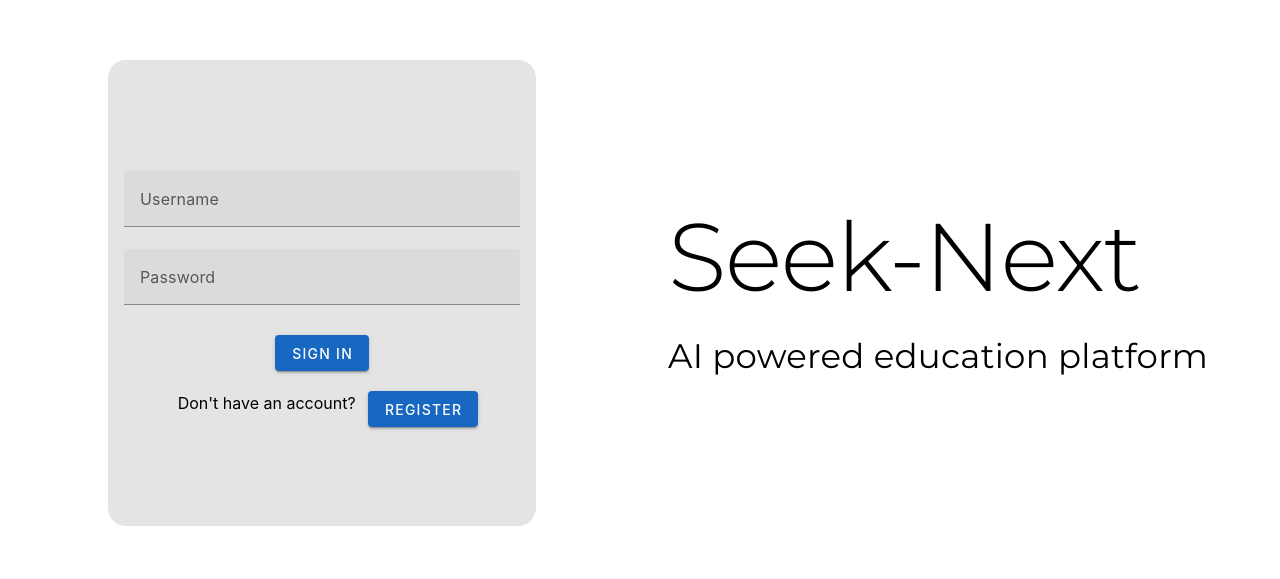
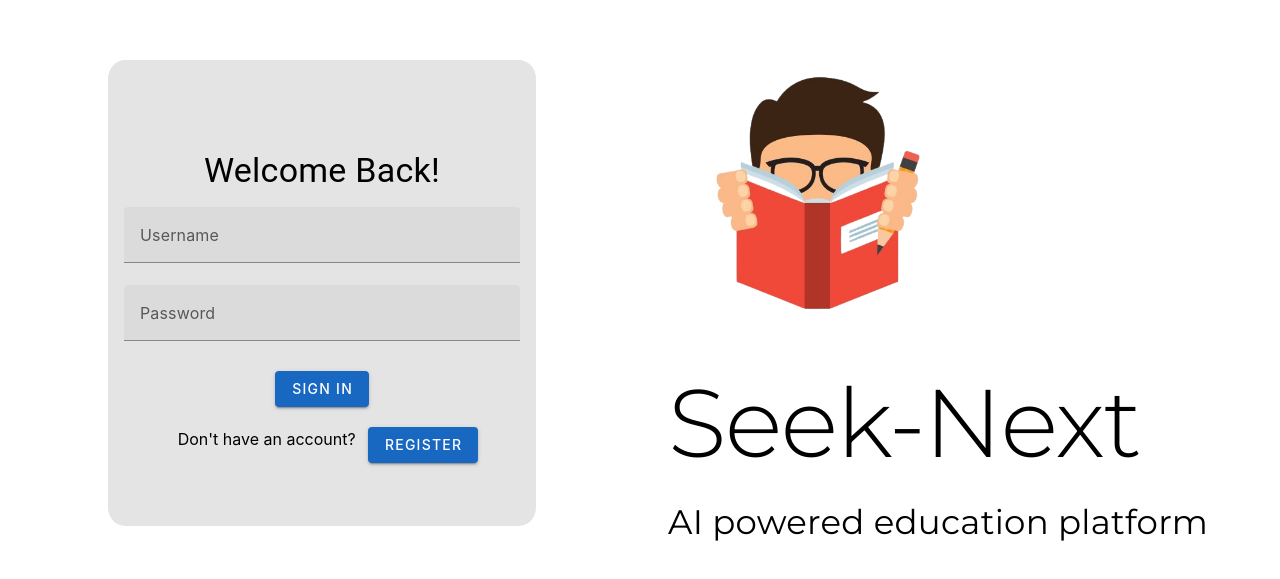
Before and after one commit to IITM-Software-Engineering-Project/soft-engg-project-may-2024-se-may-18, a Vue app in the folder seek_next/: page /sign-in in a window 1280 px wide. Shown: the part 111-690 px from the top of the page. Built offline with nearby package versions, Linux system fonts and the light colour scheme.

Commit message:
feat: Add welcome message and study icon to sign-in and sign-up pages

```diff
--- a/seek_next/src/pages/SignIn.vue
+++ b/seek_next/src/pages/SignIn.vue
@@ -5,6 +5,7 @@
                 <v-container class="sign-in align-content-center">
                     <v-row class="d-flex align-center justify-center">
                         <v-col cols="12" class="d-block">
+                            <v-card-text class="text-h4 text-center">Welcome Back!</v-card-text>
                             <!-- Username Field -->
                             <v-text-field v-model="username" label="Username" outlined dense></v-text-field>
                             <!-- Password Field -->
@@ -26,6 +27,9 @@
                 </v-container>
             </v-col>
             <v-col cols="6" class="d-block align-self-center">
+                <v-container class="justify-centre align-centre flex-column">
+                    <v-img src="/src/assets/study_icon.png" width="300"></v-img>
+                </v-container>
                 <v-container class="banner text-h1">
                     Seek-Next
                 </v-container>
--- a/seek_next/src/pages/SignUp.vue
+++ b/seek_next/src/pages/SignUp.vue
@@ -5,6 +5,7 @@
                 <v-container class="register align-content-center">
                     <v-row class="d-flex align-center justify-center">
                         <v-col cols="12" class="d-block">
+                            <v-card-text class="text-h4 text-center">Join Us and Start Learning</v-card-text>
                             <!-- Username Field -->
                             <v-text-field v-model="username" label="Username" outlined dense></v-text-field>
                             <!-- Email Field -->
@@ -33,6 +34,9 @@
                 </v-container>
             </v-col>
             <v-col cols="6" class="d-block align-self-center">
+                <v-container class="justify-centre align-centre flex-column">
+                    <v-img src="/src/assets/study_icon.png" width="300"></v-img>
+                </v-container>
                 <v-container class="banner text-h1">
                     Seek-Next
                 </v-container>
```
